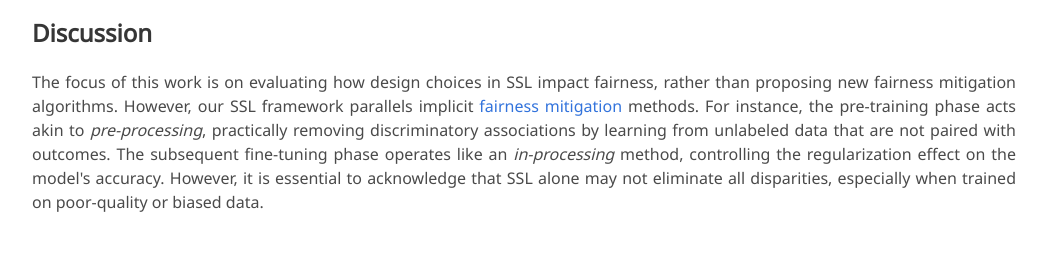
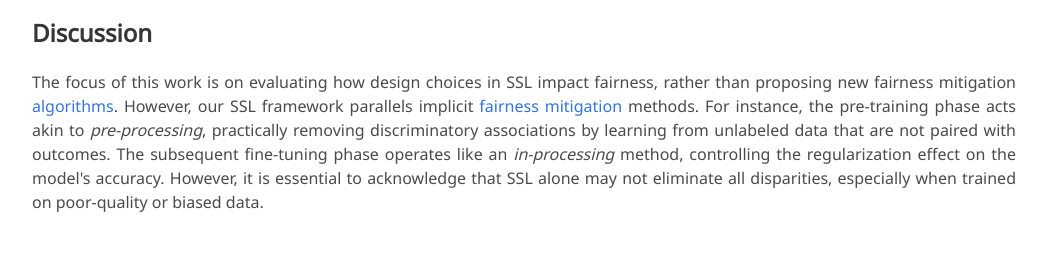
Before and after one commit to sdimi/sdimi.github.io, a plain HTML site: page SSLfairness.html in a window 1280 px wide. Shown: the part 3964-4228 px from the top of the page, without its empty margins (116-1163 px from the left). Drawn offline with nearby package versions, Linux system fonts and the light colour scheme; some icons are missing; a web font is replaced by a local one.

Commit message:
ibm link

```diff
--- a/SSLfairness.html
+++ b/SSLfairness.html
@@ -265,7 +265,7 @@
         <h3 class="title is-4">Discussion</h3>
         <div class="content has-text-justified">
           <p>
-            The focus of this work is on evaluating how design choices in SSL impact fairness, rather than proposing new fairness mitigation algorithms. However, our SSL framework parallels implicit <a href="https://miro.medium.com/v2/resize:fit:1400/1*dGnc87wbIKB2ZuyYDJi-Fw.png">fairness mitigation</a> methods. For instance, the pre-training phase acts akin to
+            The focus of this work is on evaluating how design choices in SSL impact fairness, rather than proposing new fairness mitigation <a href="https://github.com/Trusted-AI/AIF360?tab=readme-ov-file#supported-bias-mitigation-algorithms">algorithms</a>. However, our SSL framework parallels implicit <a href="https://miro.medium.com/v2/resize:fit:1400/1*dGnc87wbIKB2ZuyYDJi-Fw.png">fairness mitigation</a> methods. For instance, the pre-training phase acts akin to
         <i>pre-processing</i>, practically removing discriminatory associations by learning from unlabeled data that are not paired with outcomes. The subsequent fine-tuning phase operates like an <i>in-processing</i> method, controlling the regularization effect on the model's accuracy. However, it is essential to acknowledge that SSL alone may not eliminate all disparities, especially when trained on poor-quality or biased data.
           </p>
         </div>
```
